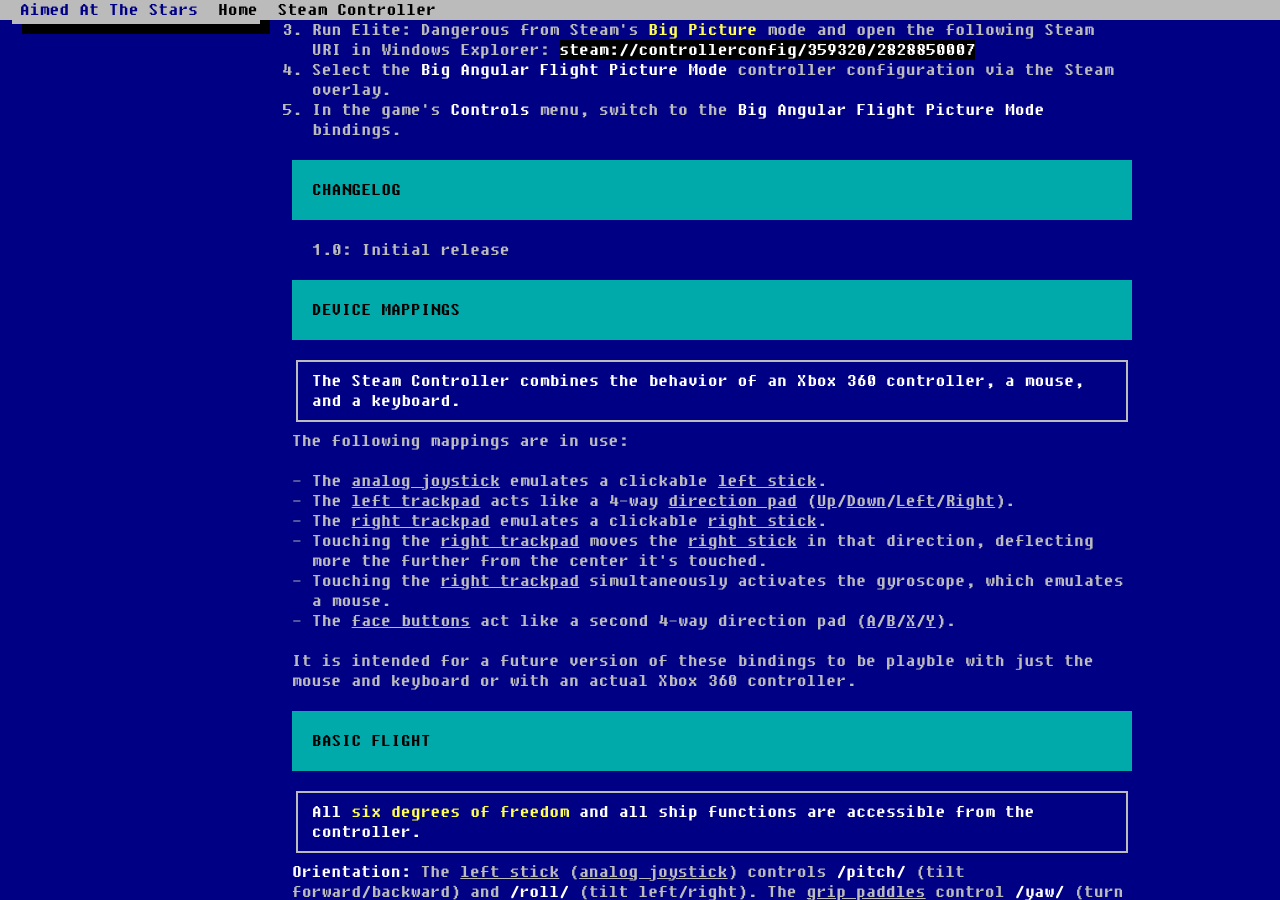
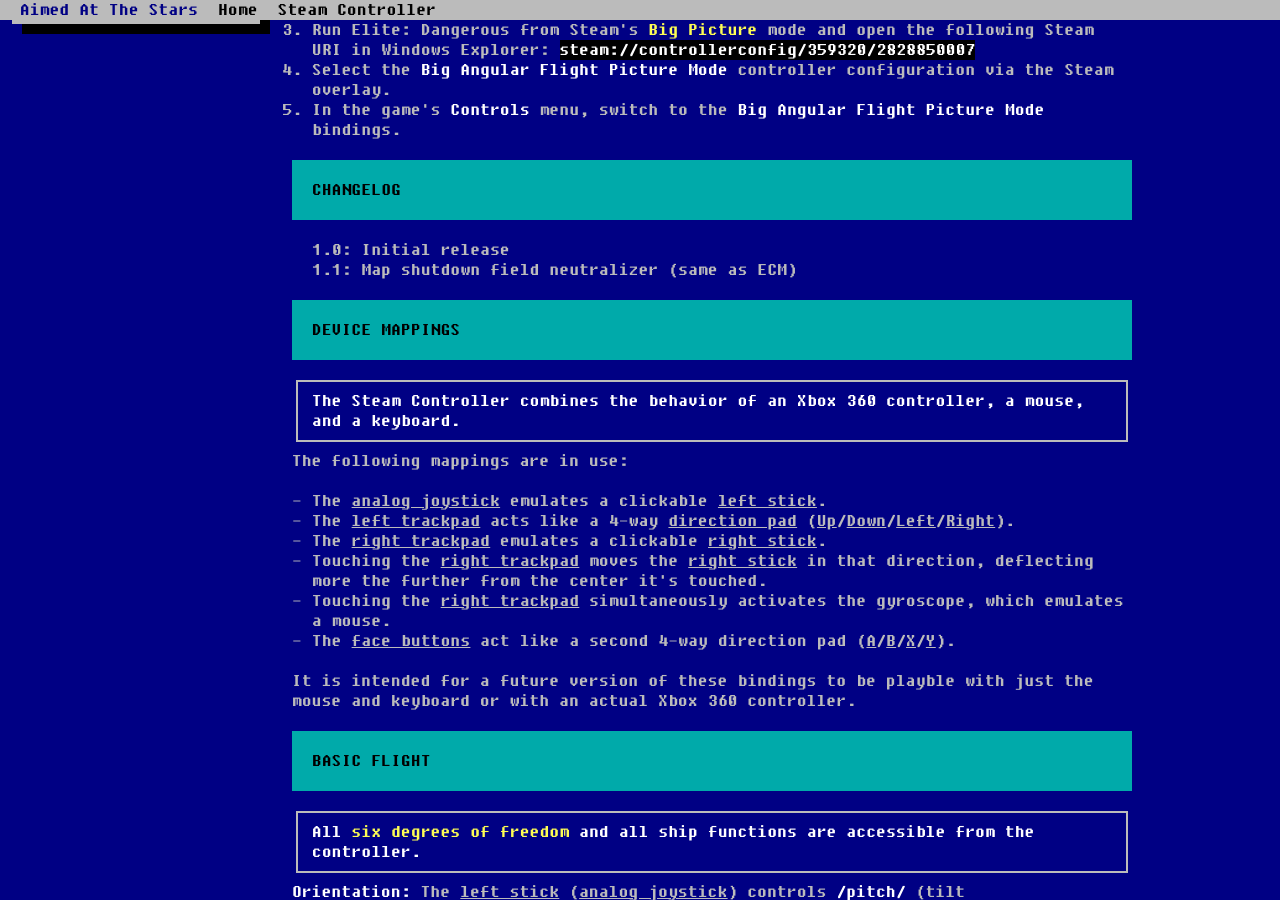
Before and after one commit to irtnog/aimedatthestars.org, a Jekyll site: the page built from bafpm/index.html, in a window 1280 px wide and 900 px high, scrolled down 440 px. Built offline with Jekyll 4.4.1, drawn with Linux system fonts in a browser that asks for light colours.

Commit message:
feat(bafpm): map the shutdown field neutralizer to the same key combo as the ECM
It's about time FDev added this!

```diff
--- a/bafpm/index.html
+++ b/bafpm/index.html
@@ -66,6 +66,7 @@
         </div>
         <ul>
           <li>1.0: Initial release</li>
+          <li>1.1: Map shutdown field neutralizer (same as ECM)</li>
         </ul>
       </section>
 
```
Also changed, not shown: 1 other file.
